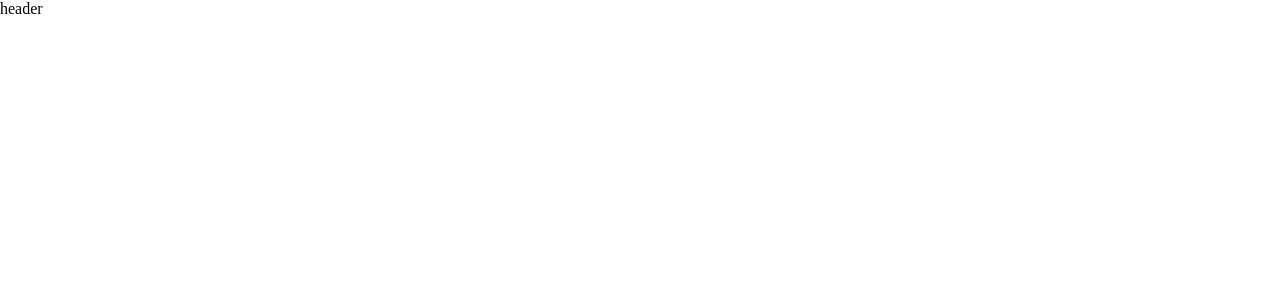
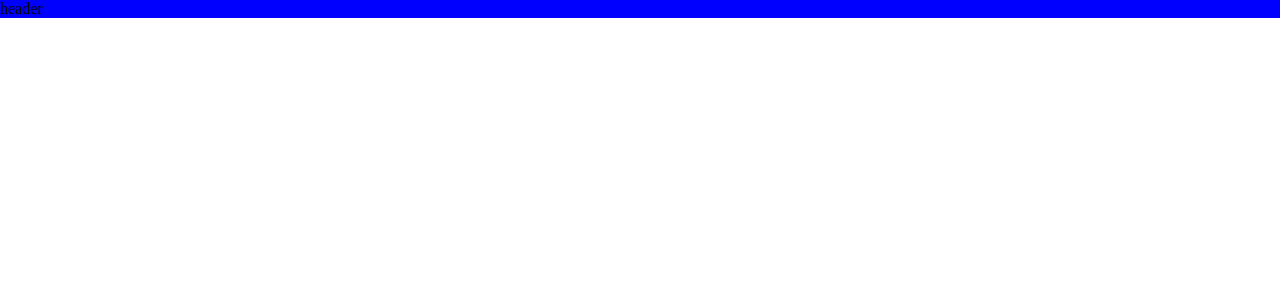
Before and after one commit to pswitalski/Store, a React (Create React App) app: page / in a window 1280 px wide. Shown: the top 300 px of the page. Built offline with nearby package versions, Linux system fonts and the light colour scheme.

Commit message:
add header.styles

```diff
--- a/src/App.js
+++ b/src/App.js
@@ -4,7 +4,7 @@ import { ThemeProvider } from 'styled-components';
 import { GlobalStyle } from 'assets/styles/GlobalStyle';
 import { theme } from 'assets/styles/theme';
 
-import Header from 'components/Header';
+import Header from 'components/Header/Header';
 
 function App() {
   return (
--- a/src/components/Header.js
+++ /dev/null
@@ -1,9 +0,0 @@
-import React from 'react';
-
-const Header = () => (
-    <header>
-        header
-    </header>
-)
-
-export default Header;
--- /dev/null
+++ b/src/components/Header/Header.js
@@ -0,0 +1,11 @@
+import React from 'react';
+
+import { StyledHeader } from 'components/Header/Header.styles';
+
+const Header = () => (
+    <StyledHeader>
+        header
+    </StyledHeader>
+)
+
+export default Header;
--- /dev/null
+++ b/src/components/Header/Header.styles.js
@@ -0,0 +1,5 @@
+import styled from 'styled-components';
+
+export const StyledHeader = styled.header`
+    background-color: blue;
+`;
```
